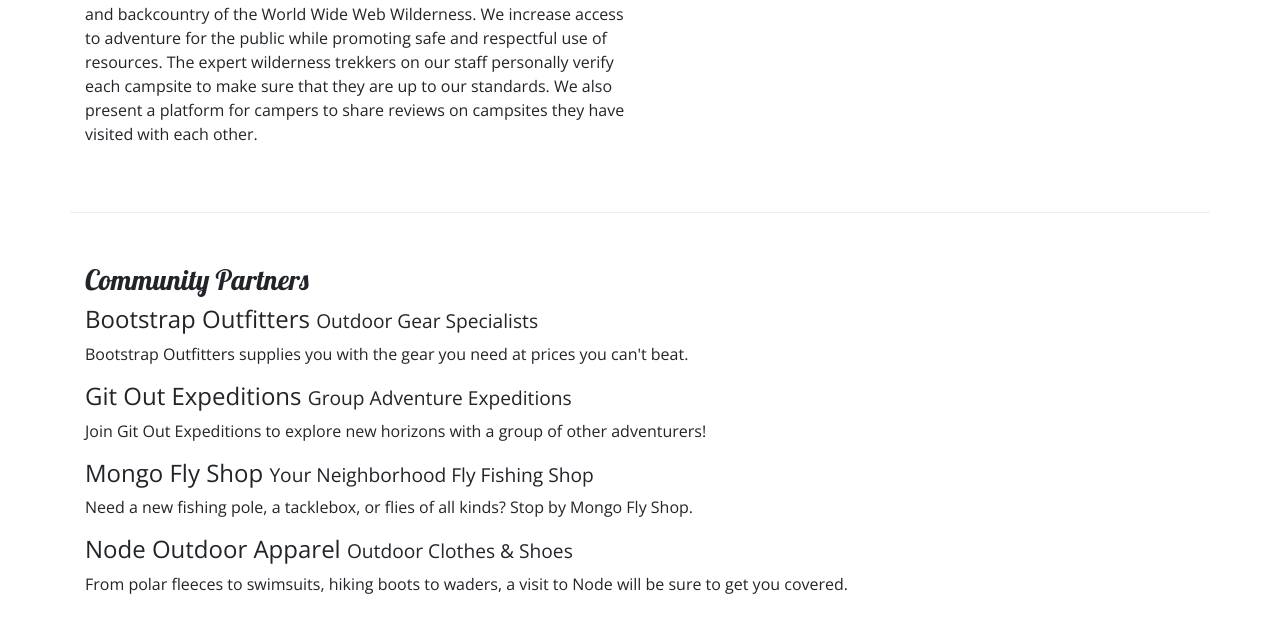
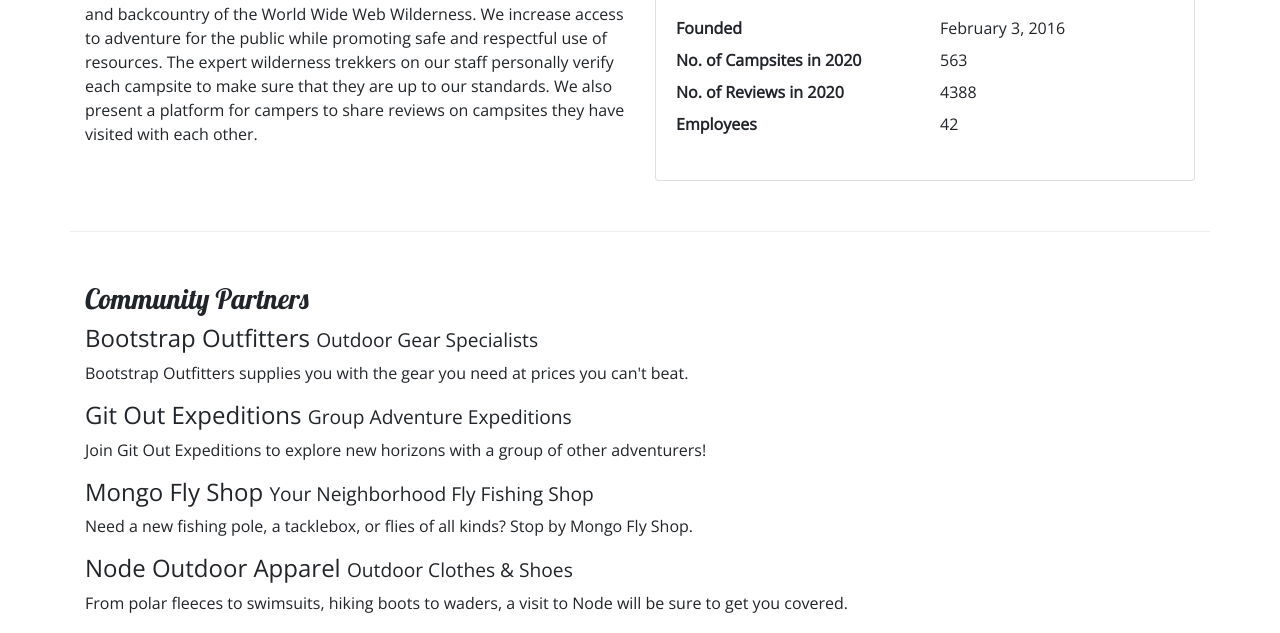
Before and after one commit to lauraharston/nucampsite-change-it-up, a website: page aboutus.html in a window 1280 px wide. Shown: the part 467-1100 px from the top of the page. Drawn offline with nearby package versions, Linux system fonts and the light colour scheme.

Commit message:
created a card in the our mission section

```diff
--- a/aboutus.html
+++ b/aboutus.html
@@ -62,6 +62,24 @@
                 <h3>Our Mission</h3>
                 <p>We present a curated database of the best campsites in the vast woods and backcountry of the World Wide Web Wilderness. We increase access to adventure for the public while promoting safe and respectful use of resources. The expert wilderness trekkers on our staff personally verify each campsite to make sure that they are up to our standards. We also present a platform for campers to share reviews on campsites they have visited with each other.</p>
             </div>
+            <div class="col-sm-6">
+                <div class="card">
+                    <h3 class="card-header bg-primary text-white">Facts At a Glance</h3>
+                    <div class="card-body">
+                        <dl class="row">
+                            <dt class="col-6">Founded</dt>
+                            <dd class="col-6">February 3, 2016</dd>
+                            <dt class="col-6">No. of Campsites in 2020</dt>
+                            <dd class="col-6">563</dd>
+                            <dt class="col-6">No. of Reviews in 2020</dt>
+                            <dd class="col-6">4388</dd>
+                            <dt class="col-6"> Employees</dt>
+                            <dd class="col-6">42</dd>
+                        </dl>
+                    </div>
+
+                </div>
+            </div>
         </div>
 
         <div class="row row-content">
```
